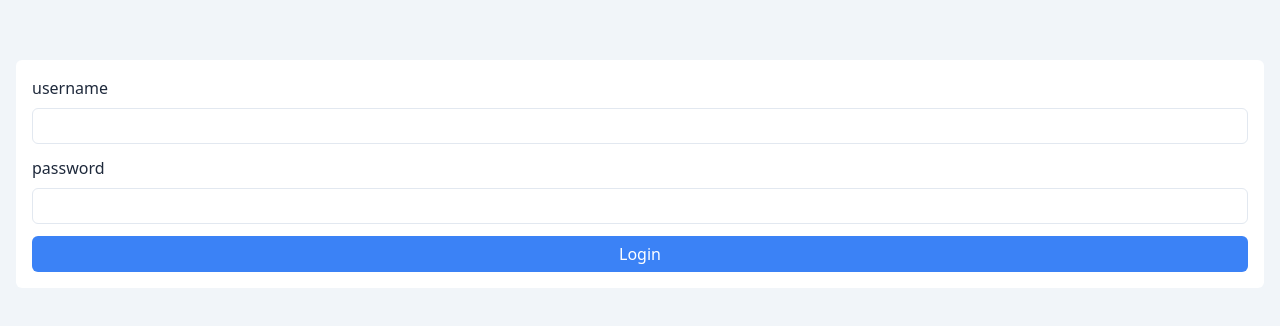
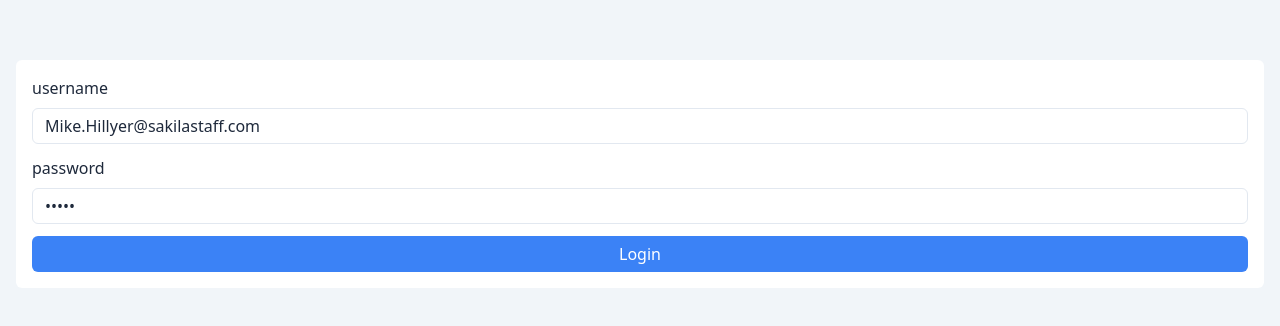
Before and after one commit to supermanbin/vite-react-ts, a React (Vite) app: page / in a window 1280 px wide. Shown: the part 226-552 px from the top of the page. Built offline with nearby package versions, Linux system fonts and the light colour scheme.

Commit message:
add Authorization

```diff
--- a/src/components/Input.tsx
+++ b/src/components/Input.tsx
@@ -7,13 +7,14 @@ interface InputProps {
   placeholder?: string,
   type?: string,
   value?: string,
+  defaultValue?: string,
   onChange(val: any): void
 }
 
 const inputCls = "rounded-md border border-slate-200 focus:outline-none focus:border-indigo-500 focus:border-2 focus:ring-indigo-200 focus:ring h-9 px-3 transition w-full text-slate-800";
 const inputLabel = "mb-2 block text-slate-800";
 
-export default function Input({className,inputFor, labelText, placeholder, type, value, onChange}:InputProps) {
+export default function Input({className,inputFor, labelText, placeholder, type, value,defaultValue, onChange}:InputProps) {
 
   function onChangeHandle(e: React.ChangeEvent<HTMLInputElement>) {
     onChange(e.target.value);
@@ -22,7 +23,7 @@ export default function Input({className,inputFor, labelText, placeholder, type,
   return (
     <div className={`${className?className:''}`}>
       <label htmlFor={inputFor} className={inputLabel}>{labelText}</label>
-      <input className={`${inputCls}`} type={type} placeholder={placeholder} onChange={(e) => {onChangeHandle(e)}} value={value}  />
+      <input className={`${inputCls}`} type={type} placeholder={placeholder} onChange={(e) => {onChangeHandle(e)}} value={value} defaultValue={defaultValue}  />
     </div>
   )
 }
--- a/src/pages/App.tsx
+++ b/src/pages/App.tsx
@@ -1,6 +1,7 @@
 import { useState } from 'react'
 import {animated, useSpring} from '@react-spring/web'
 import './App.css'
+import httpClient from '../utils/httpClient';
 
 function App() {
   const [springs, api] = useSpring(() => {
@@ -9,10 +10,12 @@ function App() {
     };
   });
 
-  const handleClick = () => {
+  const  handleClick = async () => {
     api.start({
       to: {width: springs.width.get() === 80 ? 200 : 80}
     })
+    const c = await httpClient.get('/customer/1');
+    console.log(c);
 
   }
 
--- a/src/pages/login/Login.tsx
+++ b/src/pages/login/Login.tsx
@@ -1,20 +1,14 @@
 import { useState } from 'react';
 import {useNavigate} from 'react-router-dom';
 import Input from '../../components/Input';
-import axios from 'axios';
+import httpClient from '../../utils/httpClient';
 
-// input class
-const inputCls = "rounded-md border border-slate-200 focus:outline-none focus:border-indigo-500 focus:border-2 focus:ring-indigo-200 focus:ring h-9 px-3 transition w-full text-slate-800";
-// label class
-const labelCls = "block mb-4";
 // button class
 const buttonCls = "rounded-md bg-blue-500 focus:ring-blue-200 focus:ring text-white px-3 h-9 w-full transition";
-// the input label class
-const inputLabel = "mb-2 block text-slate-800";
 
 export default function Login() {
   const navigate = useNavigate()
-  const [loginForm, setLoginForm] = useState({username: '', password: ''});
+  const [loginForm, setLoginForm] = useState({username: 'Mike.Hillyer@sakilastaff.com', password: '12345'});
   const [username, setUserName] = useState('');
 
   /**
@@ -25,18 +19,20 @@ export default function Login() {
   function login(e: React.MouseEvent) {
     e.preventDefault();
 
-    console.log(loginForm);
-
     if (!loginForm?.username || !loginForm?.password) {
       alert('不能为空');
       return;
     }
 
-    axios.post('/iam/signIn', {
+    httpClient.post('/iam/signIn', {
       username: loginForm.username,
       password: loginForm.password
     }).then((val) => {
       console.log(val);
+      if (val.data?.access_token) {
+        httpClient.defaults.headers.common['Authorization'] = `Bearer ${val.data?.access_token}`
+      }
+      navigate("/demo")
     }).catch((error) => {
       console.error(error);
     })
@@ -57,8 +53,17 @@ export default function Login() {
   return (
     <div className="absolute w-screen h-screen grid place-items-center px-4 bg-slate-100">
       <form className="w-full bg-white w-2/4 p-4 rounded-md">
-        <Input className='mb-3' labelText='username' value={loginForm.username}  onChange={changeValueHandler} />
-        <Input className='mb-3' labelText='password' type='password'  onChange={(v) => {setLoginForm({...loginForm, password: v})
+        <Input
+          className='mb-3'
+          labelText='username'
+          defaultValue={loginForm.username}
+          onChange={changeValueHandler} />
+        <Input
+          className='mb-3'
+          labelText='password'
+          type='password'
+          defaultValue={loginForm.password}
+          onChange={(v) => {setLoginForm({...loginForm, password: v})
         }} />
         <button className={buttonCls} onClick={(e) => {login(e)}}>Login</button>
       </form>
--- /dev/null
+++ b/src/utils/httpClient.ts
@@ -0,0 +1,7 @@
+import axios from 'axios';
+
+const httpClient = axios.create({
+  timeout: 3000
+})
+
+export default httpClient
--- a/vite.config.ts
+++ b/vite.config.ts
@@ -11,6 +11,10 @@ export default defineConfig({
       "/iam": {
         target: "http://127.0.0.1:3000",
         changeOrigin: true,
+      },
+      "/customer": {
+        target: "http://127.0.0.1:3000",
+        changeOrigin: true,
       }
     }
   }
```
